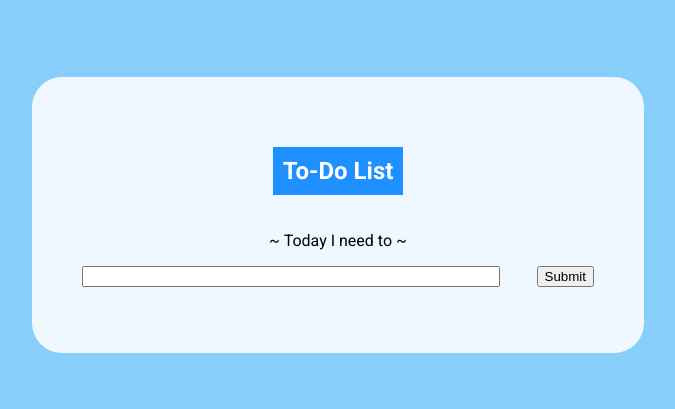
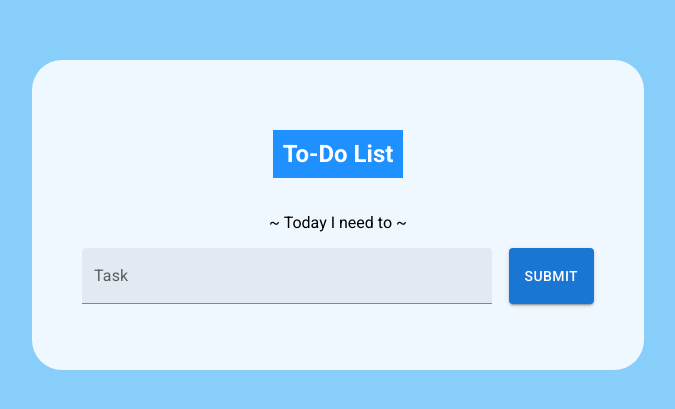
Before and after one commit to thenevermore/todo-react, a React (Create React App) app: page / in a window 1280 px wide. Shown: the part 185-594 px from the top of the page, without its empty margins (302-977 px from the left). Built offline with nearby package versions, Linux system fonts and the light colour scheme.

Commit message:
change to mui

```diff
--- a/src/App.css
+++ b/src/App.css
@@ -26,7 +26,6 @@
 }
 
 .todo-list {
-  width: fit-content;
   text-align: left;
 }
 
@@ -35,6 +34,6 @@
   justify-content: space-between;
 }
 
-.todo-form input {
+.todo-form span > *:first-child {
   width: 80%;
 }
--- a/src/App.js
+++ b/src/App.js
@@ -8,7 +8,6 @@ import React from 'react';
 
 import ToDo from './containers/ToDo';
 
-
 const App = () => {
   return (
     <div className="App">
--- a/src/components/ToDoForm.jsx
+++ b/src/components/ToDoForm.jsx
@@ -1,3 +1,4 @@
+import { Button, TextField } from '@mui/material';
 import React, { useState } from 'react';
 
 const ToDoForm = ({ handleClick }) => {
@@ -7,20 +8,23 @@ const ToDoForm = ({ handleClick }) => {
     <div className="todo-form">
       <p>~ Today I need to ~</p>
       <span>
-        <input
+        <TextField
+          label="Task"
+          variant="filled"
           value={todo}
           onChange={(e) => {
             setTodo(e.target.value);
           }}
         />
-        <button
+        <Button
+          variant="contained"
           onClick={() => {
             handleClick(todo);
             setTodo("");
           }}
         >
           Submit
-        </button>
+        </Button>
       </span>
     </div>
   );
--- a/src/components/ToDoList.jsx
+++ b/src/components/ToDoList.jsx
@@ -1,15 +1,23 @@
+import { Checkbox, List, ListItem, ListItemButton, ListItemIcon, ListItemText } from '@mui/material';
 import React from 'react';
 
-const ToDoList = ({todos}) => {
+const ToDoList = ({ todos }) => {
   return (
-    <div className='todo-list'>
-      <ul>
+    <div className="todo-list">
+      <List>
         {todos.map((todo, index) => {
           return (
-            <li key={index}>{todo}</li>
+            <ListItem key={index} disablePadding>
+              <ListItemButton>
+                <ListItemIcon>
+                  <Checkbox disableRipple/>
+                </ListItemIcon>
+                <ListItemText primary={todo} />
+              </ListItemButton>
+            </ListItem>
           );
         })}
-      </ul>
+      </List>
     </div>
   );
 };
```
